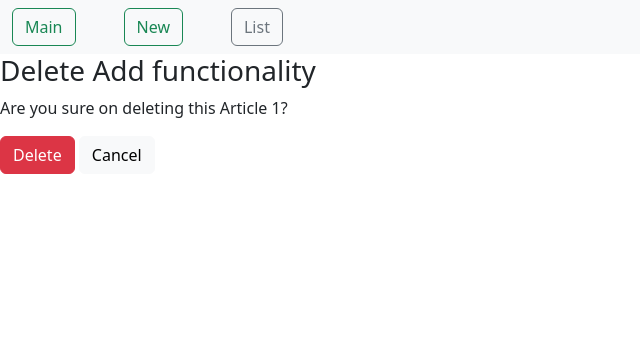
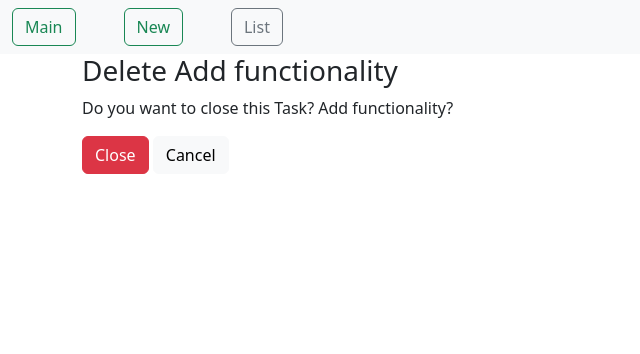
Before and after one commit to AkzhanBerdi/Issue_Tracker, a Django app: page /delete/1 in a window 1280 px wide. Shown: the top 354 px of the page, without its empty margins (0-640 px from the left). Run offline with Django 3.2, Linux system fonts and the light colour scheme; data comes from the database, SQL or seed files in the repository; both versions use the stored data as it was after the commit.

Commit message:
edit function updated

```diff
--- a/issue_tracker/templates/delete.html
+++ b/issue_tracker/templates/delete.html
@@ -1,14 +1,14 @@
 {% extends 'base.html' %}
 
 {% block content %}
-<div>
+<div class="container">
     <h3> Delete {{ issue }}</h3>
     <form action="{% url 'issue_delete' issue.pk %}" method="POST">
         {% csrf_token %}
         <div class="card-body">
-            <p class="card-text">Are you sure on deleting this Article {{ issue.pk }}?</p>
+            <p class="card-text">Do you want to close this Task? {{ issue.title }}?</p>
             <div>
-              <button type="submit" class="btn btn-danger">Delete</button>
+              <button type="submit" class="btn btn-danger">Close</button>
               <a class="btn btn-light" href="{% url 'issue_detail' issue.pk %}" role="button">Cancel</a>
             </div>
         </div>
--- a/issue_tracker/templates/edit.html
+++ b/issue_tracker/templates/edit.html
@@ -1,7 +1,7 @@
 {% extends 'base.html' %}
 {% block content %}
 
-<form action="{% url 'issue_create' %}" method="POST">
+<form action="{% url 'issue_edit' issue.pk %}" method="POST">
     {% csrf_token %}
 <div class="input-group mb-3">
 <div class="container" style="width:50%">
@@ -20,7 +20,7 @@
 
     <div class="d-flex justify-content-center">
         <button type="submit" class="btn btn-primary me-2">Submit</button>
-        <a href="{% url 'main' %}" class="btn btn-secondary">Cancel</button>
+        <a href="{% url 'issue_list' %}" class="btn btn-secondary">Cancel</button>
     </div>
 </div>
 </form>
--- a/issue_tracker/templates/partial_form.html
+++ b/issue_tracker/templates/partial_form.html
@@ -1,6 +1,6 @@
 <div class="input-group input-group-lg">
     <label class="input-group-text text-start" for="id_type">Choose type:</label>
-    <!-- <select class="form-select" id="id_type", name="type">
+    <!-- <select class="form-select" id="id_type" name="type"value="{{ form.type }}">
         <option selected disabled>Choose type</option>
         {% for type in form.type.field.queryset %}
             <option value="{{ type.type }}">{{ type.type }}</option>
@@ -11,7 +11,7 @@
 
 <div class="input-group input-group-lg">
     <label class="input-group-text text-start" for="id_status">Choose type:</label>
-    <!-- <select class="form-select" id="id_status", name="type">
+    <!-- <select class="form-select" id="id_status" name="type" value="{{ form.status }}">
         <option selected disabled>Choose status</option>
         {% for status in form.status.field.queryset %}
             <option value="{{ status.status }}">{{ status.status }}</option>
--- a/issue_tracker/tracker/views.py
+++ b/issue_tracker/tracker/views.py
@@ -1,5 +1,5 @@
 from django.shortcuts import render, get_object_or_404, redirect
-from django.views.generic import TemplateView, DeleteView, ListView
+from django.views.generic import TemplateView, DeleteView, ListView, UpdateView
 from .models import Issue, Status, Type
 from .forms import IssueForm
 from django.views import View
@@ -51,7 +51,7 @@ class CustomCreateView(View):
             return redirect('main')
 
 
-class CustomEditView(View):
+class CustomEditView(UpdateView):
     template_name = 'edit.html'
 
     def get(self, request, pk):
@@ -64,9 +64,9 @@ class CustomEditView(View):
         form = IssueForm(request.POST, instance=issue)
         if form.is_valid():
             form.save()
-            issue.save()
             return redirect('issue_list')
-        return redirect('home')
+        print(form.errors)
+        return redirect('main')
 
 class CustomDeleteView(DeleteView):
     model = Issue
```
Also changed, not shown: issue_tracker/templates/list.html (+6 -2 lines), issue_tracker/db.sqlite3.
